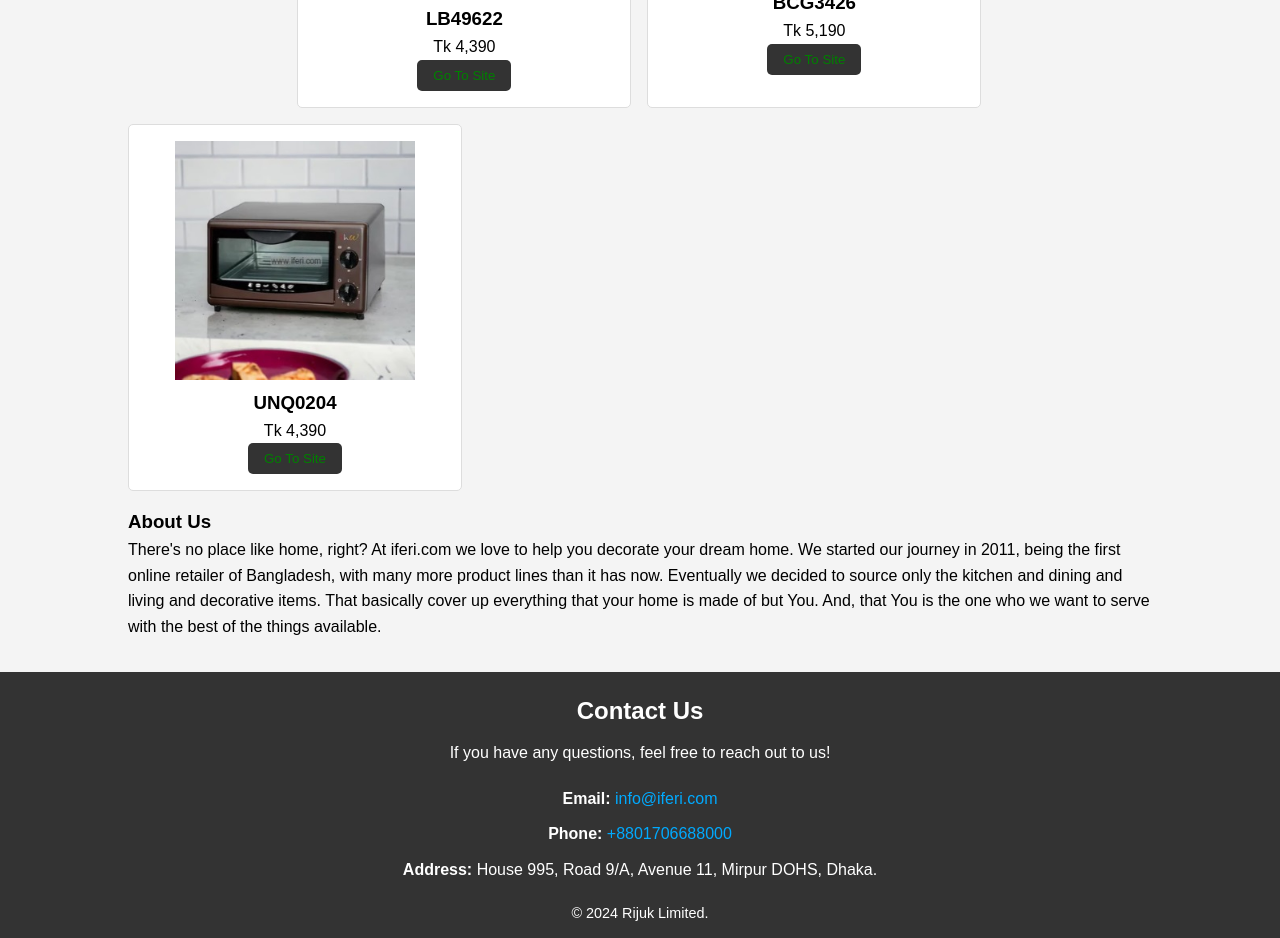
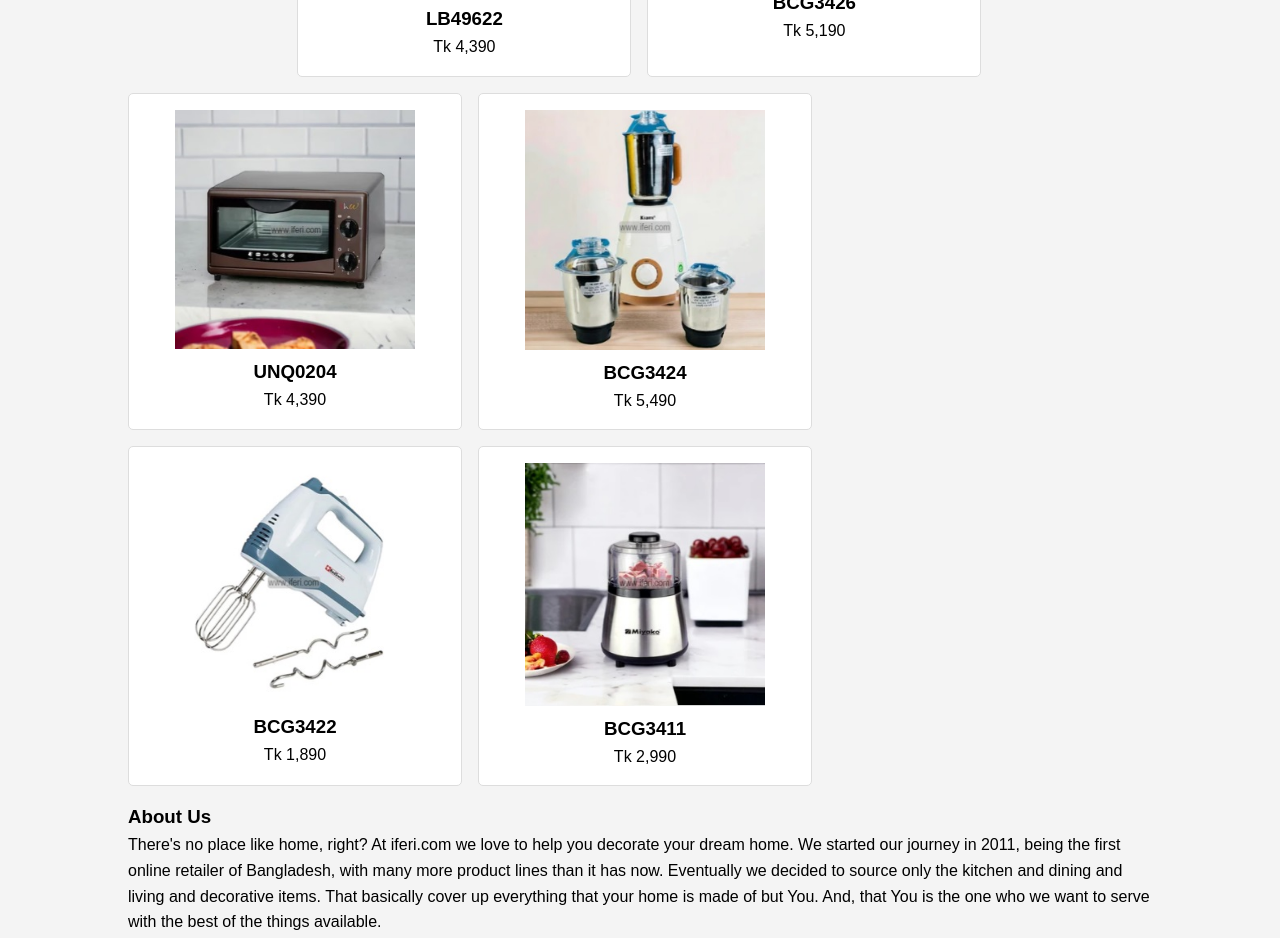
Before and after one commit to mmrobbin/my-shopping-site, a plain HTML site: page index.html in a window 1280 px wide. Shown: the part 429-1367 px from the top of the page. Drawn offline with Linux system fonts and the light colour scheme.

Commit message:
Add files via upload

```diff
--- a/index.html
+++ b/index.html
@@ -52,22 +52,41 @@
             <section class="products">
                 <h2>Our Products</h2>
                 <div class="product">
-                    <img src="pot.jpg" alt="Product 1">
+                    <p><a href="https://www.iferi.com/products/32cm-jio-non-stick-cookware-casserole-with-lid-lb49622"><img src="pot.jpg" alt="Product 1"></a></p>
                     <h3>LB49622</h3>
                     <p>Tk 4,390</p>
-                    <button onclick="document.location='https://www.iferi.com/products/32cm-jio-non-stick-cookware-casserole-with-lid-lb49622'">Go To Site</button>
+                    <!-- <button onclick="document.location='https://www.iferi.com/products/32cm-jio-non-stick-cookware-casserole-with-lid-lb49622'">Go To Site</button> -->
                 </div>
                 <div class="product">
-                    <img src="bleander.jpg" alt="Product 2">
+                    <p><a href="https://www.iferi.com/products/kiam-750w-mixer-grinder-blender-bcg3426?_pos=7&_sid=1e0f50948&_ss=r"><img src="bleander.jpg" alt="Product 2"></a></p>
+
                     <h3>BCG3426</h3>
                     <p>Tk 5,190</p>
-                    <button onclick="document.location='https://www.iferi.com/products/kiam-750w-mixer-grinder-blender-bcg3426?_pos=7&_sid=1e0f50948&_ss=r'">Go To Site</button>
+                    <!-- <button onclick="document.location='https://www.iferi.com/products/kiam-750w-mixer-grinder-blender-bcg3426?_pos=7&_sid=1e0f50948&_ss=r'">Go To Site</button> -->
                 </div>
                 <div class="product">
-                    <img src="oven.jpg" alt="Product 3">
+                    <p><a href="https://www.iferi.com/products/9-liter-ocean-electric-oven-toaster-unq0204?_pos=1&_sid=c4e8ceda3&_ss=r"> <img src="oven.jpg" alt="Product 3"></a></p>
                     <h3>UNQ0204</h3>
                     <p>Tk 4,390</p>
-                    <button onclick="document.location='https://www.iferi.com/products/9-liter-ocean-electric-oven-toaster-unq0204?_pos=1&_sid=c4e8ceda3&_ss=r'">Go To Site</button>
+                    <!-- <button onclick="document.location='https://www.iferi.com/products/9-liter-ocean-electric-oven-toaster-unq0204?_pos=1&_sid=c4e8ceda3&_ss=r'">Go To Site</button> -->
+                </div>
+                <div class="product">
+                    <p><a href="https://www.iferi.com/products/kiam-super-mix-1000w-mixer-grinder-blender-bcg3424"><img src="kiam mix.jpg" alt="Product 4"></a></p>
+                    <h3>BCG3424</h3>
+                    <p>Tk 5,490</p>
+                    <!-- <button onclick="document.location='https://www.iferi.com/products/32cm-jio-non-stick-cookware-casserole-with-lid-lb49622'">Go To Site</button> -->
+                </div>
+                <div class="product">
+                    <p><a href="https://www.iferi.com/products/redswiss-250w-hand-mixer-beater-bcg3422"><img src="hand mixer.jpg"alt="Product 5"></a></p>
+                    <h3>BCG3422</h3>
+                    <p>Tk 1,890</p>
+                    <!-- <button onclick="document.location='https://www.iferi.com/products/32cm-jio-non-stick-cookware-casserole-with-lid-lb49622'">Go To Site</button> -->
+                </div>
+                <div class="product">
+                    <p><a href="https://www.iferi.com/products/miyako-850w-meat-grinder-chopper-bcg3411"><img src="meat grinder.jpg" alt="Product 6"></a></p>
+                    <h3>BCG3411</h3>
+                    <p>Tk 2,990</p>
+                    <!-- <button onclick="document.location='https://www.iferi.com/products/32cm-jio-non-stick-cookware-casserole-with-lid-lb49622'">Go To Site</button> -->
                 </div>
 
 
--- a/style.css
+++ b/style.css
@@ -55,6 +55,9 @@
 .products {
     display: flex;
     flex-wrap: wrap;
+    gap: 1rem;
+
+
     gap: 1rem;
 }
 
```
Also changed, not shown: hand mixer.jpg (added), kiam mix.jpg (added), meat grinder.jpg (added).
